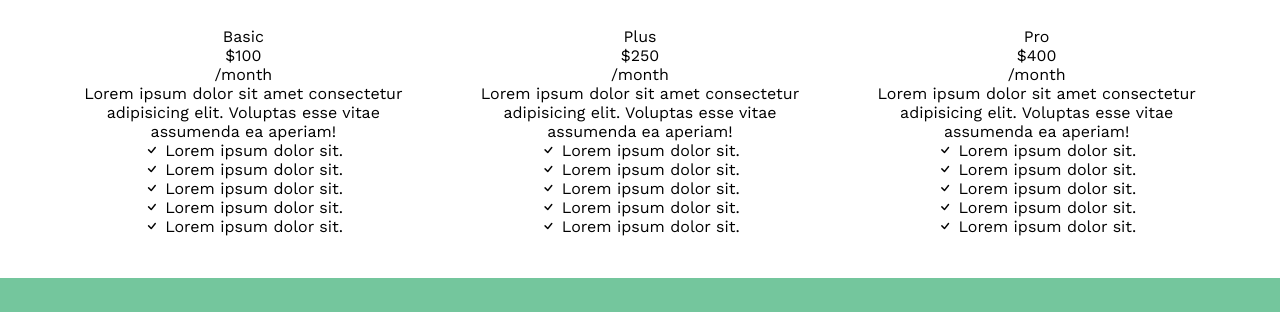
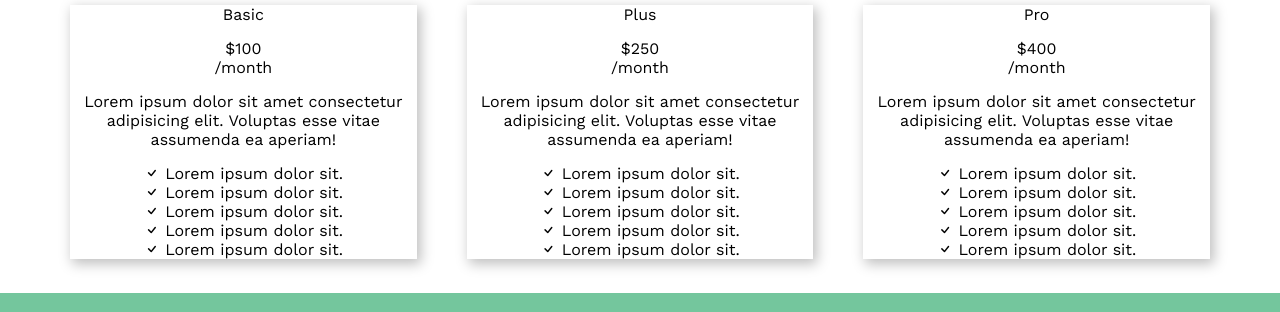
Before and after one commit to cadetCoder/responsive-website, a plain HTML site: page services.html in a window 1280 px wide. Shown: the part 334-646 px from the top of the page. Drawn offline with nearby package versions, Linux system fonts and the light colour scheme.

Commit message:
added gap and other displays on all cards

```diff
--- a/src/styles/services.css
+++ b/src/styles/services.css
@@ -24,3 +24,9 @@ body {
   text-align: center;
   gap: 50px;
 }
+
+[class^="sectionOne__cards--"] {
+  box-shadow: var(--shadow-1);
+  display: grid;
+  gap: 15px;
+}
```
